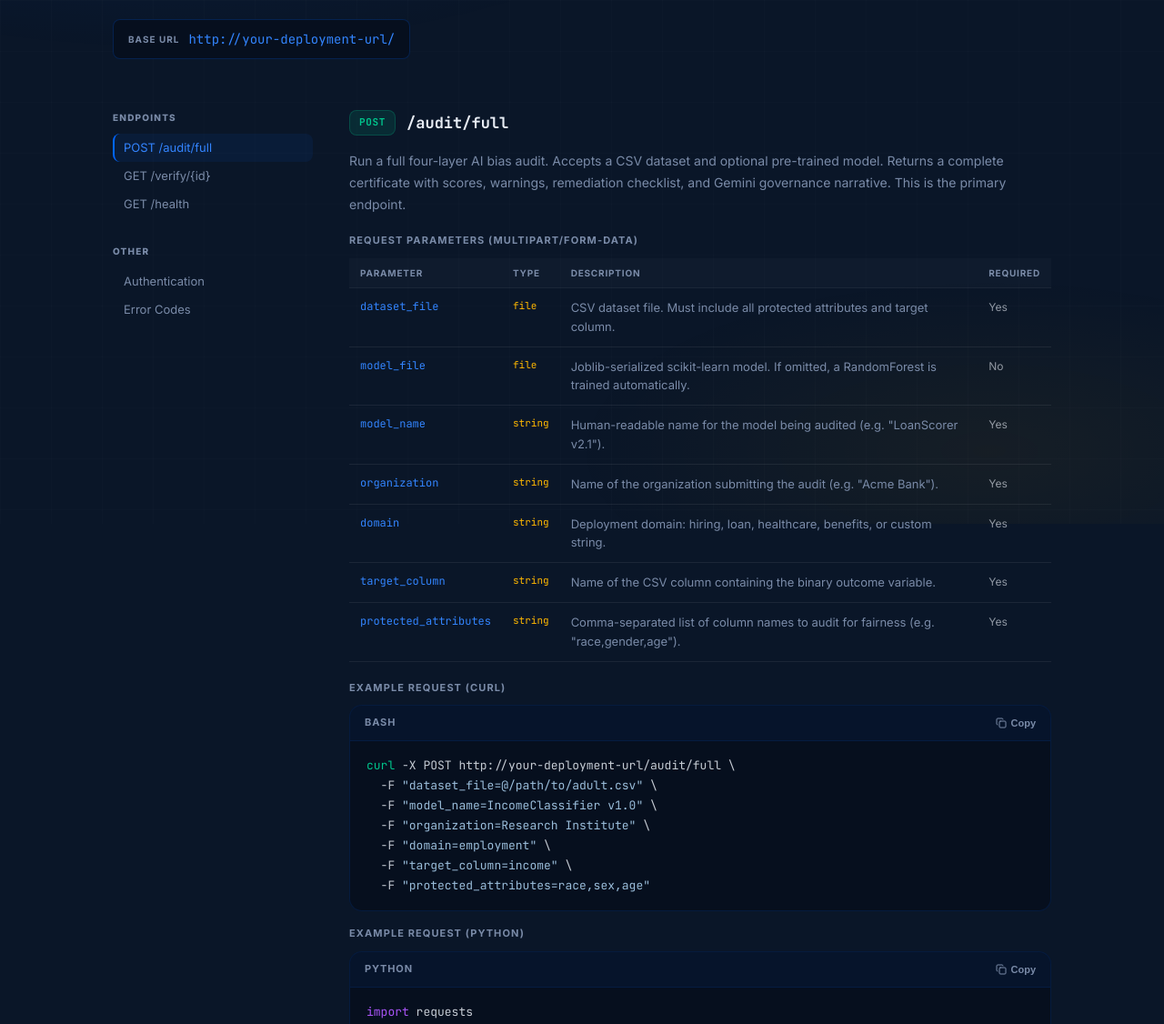
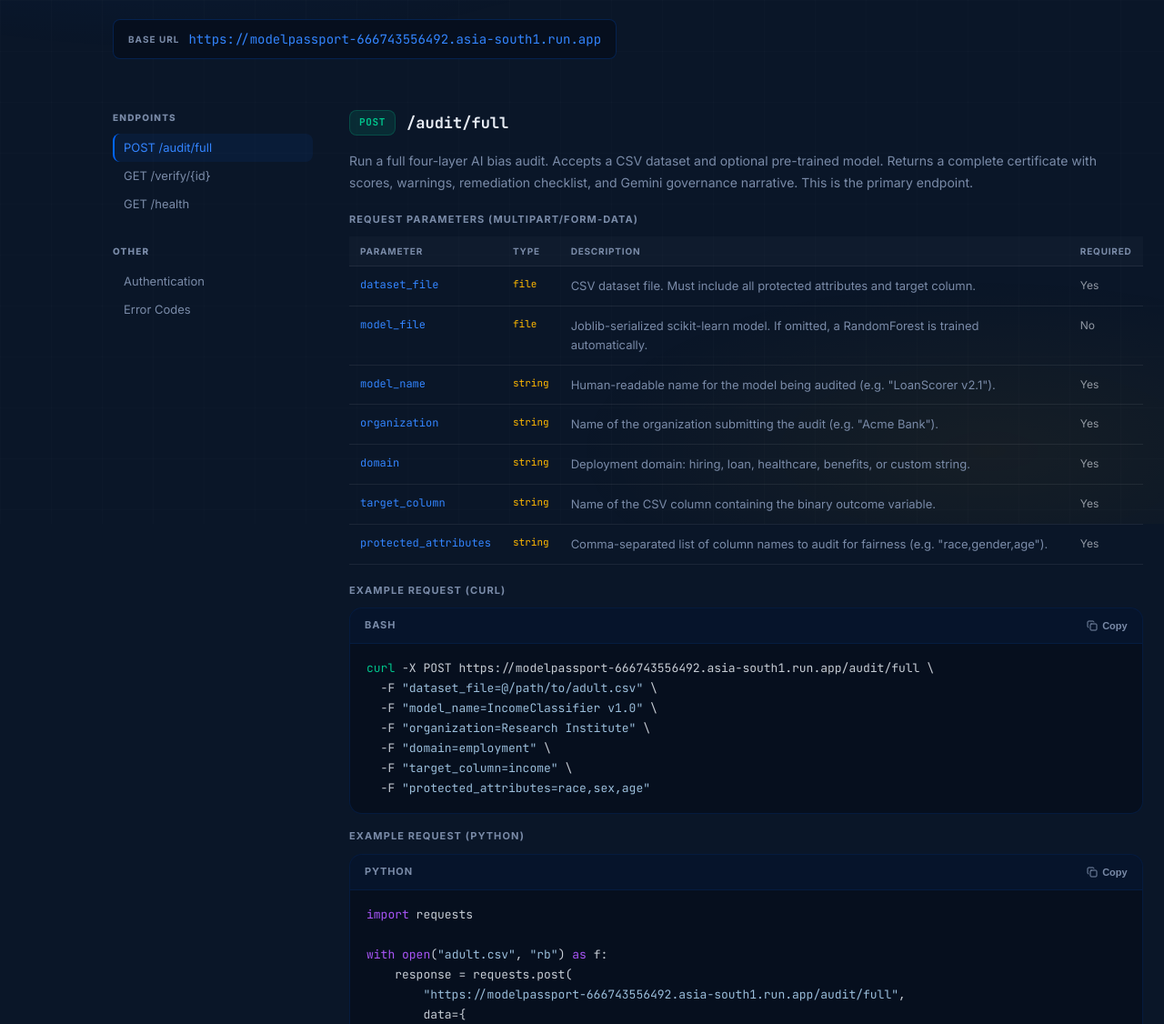
Before and after one commit to Skully232/ModelPassport, a plain HTML site: page frontend/api-docs.html in a window 1280 px wide. Shown: the part 224-1350 px from the top of the page at 91% size. Drawn offline with Linux system fonts and the light colour scheme.

Commit message:
final push

```diff
--- a/frontend/api-docs.html
+++ b/frontend/api-docs.html
@@ -215,7 +215,7 @@
       <h1>API Documentation</h1>
       <div class="base-url-row">
         <span class="base-url-lbl">Base URL</span>
-        <span class="base-url-val" id="base-url-display">http://your-deployment-url/</span>
+        <span class="base-url-val" id="base-url-display">https://modelpassport-666743556492.asia-south1.run.app</span>
       </div>
     </div>
   </header>
@@ -309,7 +309,7 @@
                 Copy
               </button>
             </div>
-            <pre id="code-audit-curl-pre"><span class="c-method">curl</span> -X POST http://your-deployment-url/audit/full \
+            <pre id="code-audit-curl-pre"><span class="c-method">curl</span> -X POST https://modelpassport-666743556492.asia-south1.run.app/audit/full \
   -F <span class="c-str">"dataset_file=@/path/to/adult.csv"</span> \
   -F <span class="c-str">"model_name=IncomeClassifier v1.0"</span> \
   -F <span class="c-str">"organization=Research Institute"</span> \
@@ -331,7 +331,7 @@
 
 <span class="c-kw">with</span> <span class="c-kw">open</span>(<span class="c-str">"adult.csv"</span>, <span class="c-str">"rb"</span>) <span class="c-kw">as</span> f:
     response = requests.post(
-        <span class="c-str">"http://your-deployment-url/audit/full"</span>,
+        <span class="c-str">"https://modelpassport-666743556492.asia-south1.run.app/audit/full"</span>,
         data={
             <span class="c-key">"model_name"</span>:           <span class="c-str">"IncomeClassifier v1.0"</span>,
             <span class="c-key">"organization"</span>:         <span class="c-str">"Research Institute"</span>,
@@ -370,7 +370,7 @@
   <span class="c-key">"domain"</span>:                 <span class="c-str">"employment"</span>,
   <span class="c-key">"issued_at"</span>:              <span class="c-str">"2026-04-18T14:32:00Z"</span>,
   <span class="c-key">"sha256_hash"</span>:            <span class="c-str">"a3f9b2c1..."</span>,
-  <span class="c-key">"verify_url"</span>:             <span class="c-str">"http://your-url/verify/MP-2026-000001"</span>,
+  <span class="c-key">"verify_url"</span>:             <span class="c-str">"https://modelpassport-666743556492.asia-south1.run.app/verify/MP-2026-000001"</span>,
   <span class="c-key">"narrative"</span>:              <span class="c-str">"The model exhibits significant disparate impact..."</span>,
   <span class="c-key">"remediation_checklist"</span>: [
     <span class="c-str">"Re-sample training data to improve minority representation."</span>,
@@ -436,7 +436,7 @@
                 Copy
               </button>
             </div>
-            <pre id="code-verify-curl-pre"><span class="c-method">curl</span> http://your-deployment-url/verify/MP-2026-000001</pre>
+            <pre id="code-verify-curl-pre"><span class="c-method">curl</span> https://modelpassport-666743556492.asia-south1.run.app/verify/MP-2026-000001</pre>
           </div>
 
           <div class="params-title">Response</div>
@@ -473,7 +473,7 @@
                 Copy
               </button>
             </div>
-            <pre id="code-health-pre"><span class="c-method">curl</span> http://your-deployment-url/health</pre>
+            <pre id="code-health-pre"><span class="c-method">curl</span> https://modelpassport-666743556492.asia-south1.run.app/health</pre>
           </div>
 
           <div class="params-title">Response (200 OK)</div>
```
Also changed, not shown: frontend/verify.html (+3 -1 lines).
